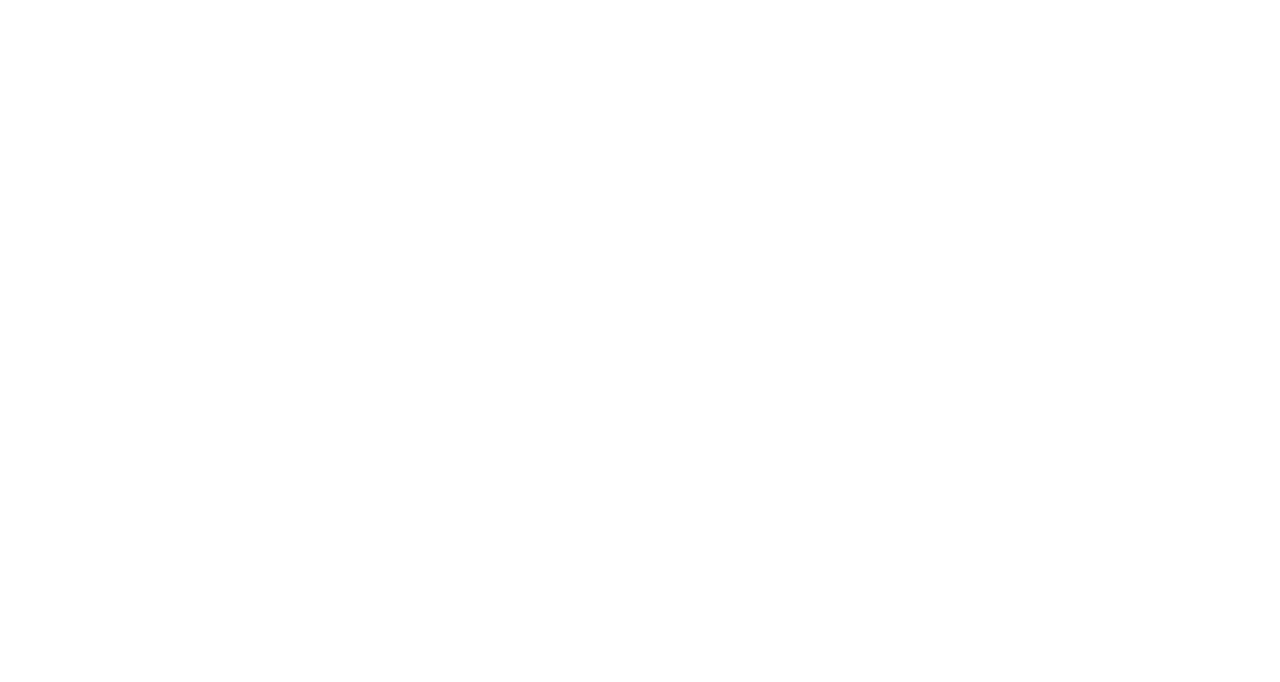
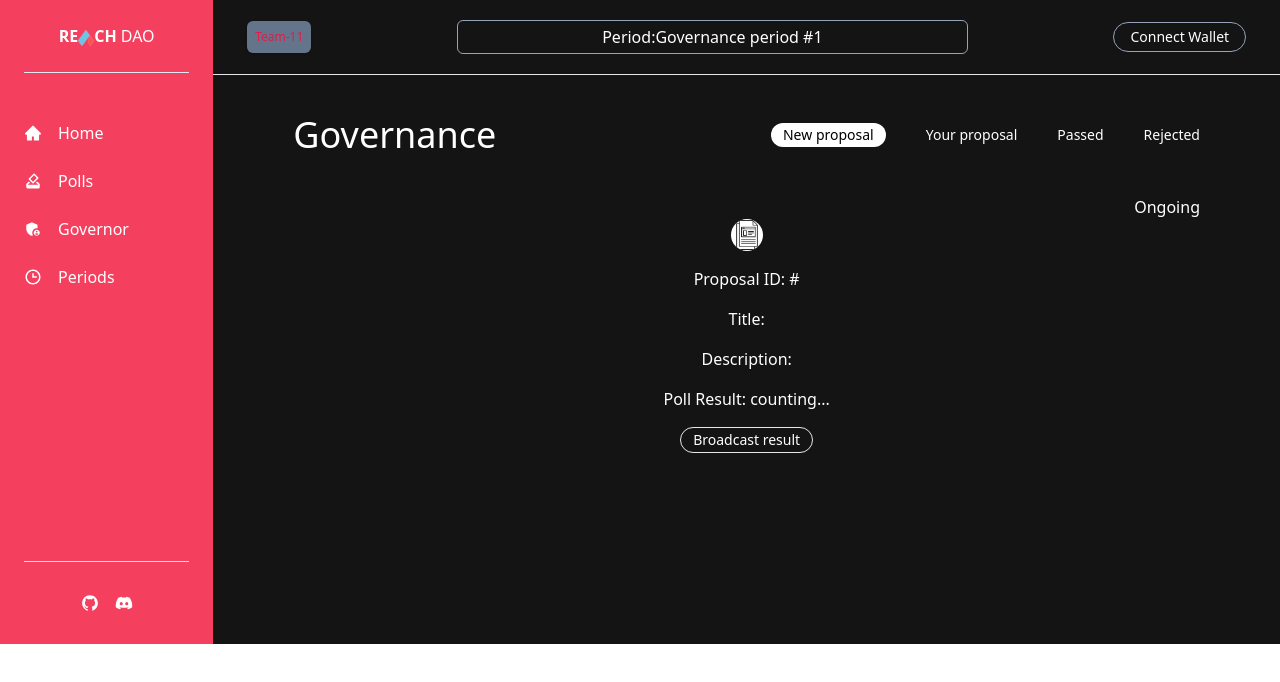
Before and after one commit to scapula07/Reach-Basic_DAO-team-11, a React (Create React App) app: page /governor/yourproposal in a window 1280 px wide. Before the commit this address had no page. Shown: the top 682 px of the page. Built offline with nearby package versions, Linux system fonts and the light colour scheme; no server answers; the database is empty; what @reach-sh/stdlib would draw is missing.

Commit message:
implementation of passed/rejection,voting n outcome display

```diff
--- a/src/App.js
+++ b/src/App.js
@@ -8,6 +8,7 @@
 import Rejected from './pages/polls/rejected';
 import NewProposals from './pages/governor/newproposals';
 import Proposal from './pages/proposal';
+import Yourproposal from './pages/governor/yourproposal';
 import Home from './pages/home';
 import { loadStdlib } from '@reach-sh/stdlib';
 import { ALGO_MyAlgoConnect as MyAlgoConnect } from '@reach-sh/stdlib';
@@ -29,6 +30,9 @@
             </Route>
             <Route  exact path="/governor"  element={< GovernorPage />} >
             <Route  exact path="newproposal"  element={< NewProposals/>} />
+
+            <Route  exact path="yourproposal"  element={<  Yourproposal />} />
+
             <Route  exact path="passed"  element={< Passed />} />
             <Route  exact path="rejected"  element={< Rejected/>} />
             </Route>
--- a/src/pages/governor/index.js
+++ b/src/pages/governor/index.js
@@ -8,7 +8,8 @@
                 <div className="flex  w-full justify-between items-center">
                   <h5 className="w-1/4 text-4xl">Governance</h5>
               <main className="flex w-3/4 justify-end space-x-10 items-center">
-                <Link to="newproposal"><h5 className="text-sm text-black bg-white hover:text-white hover:bg-rose-900 rounded-full py-0.5 px-3">New proposals</h5></Link>
+                <Link to="newproposal"><h5 className="text-sm text-black bg-white hover:text-white hover:bg-rose-900 rounded-full py-0.5 px-3">New proposal</h5></Link>
+                <Link to="yourproposal"> <h5 className="text-sm">Your proposal</h5></Link>
                <Link to="passed"> <h5 className="text-sm">Passed</h5></Link>
               <Link to="rejected"><h5 className="text-sm">Rejected</h5></Link>
               </main>
--- a/src/pages/governor/newproposals.js
+++ b/src/pages/governor/newproposals.js
@@ -1,7 +1,7 @@
 import React,{useState} from 'react'
 import { loadStdlib } from '@reach-sh/stdlib';
 import * as backend from '../../reach-app/build/index.main.mjs'
-import { AccountState } from '../../recoilState/globalState';
+import { AccountState,TimeoutState,PollState, DaoState  } from '../../recoilState/globalState';
 import { useRecoilValue,useRecoilState } from 'recoil';
 import Modal from "../../components/modal"
 import {AiOutlineCloseCircle} from "react-icons/ai"
@@ -17,7 +17,9 @@
     const [Id,setID]=useState("")
     const [title,setTitle]=useState("")
     const [description,setDescription]=useState("")
-    // const [ctInfo,setcInfo]=useState({})
+    const [timeout,setTimeout]=useRecoilState(TimeoutState )
+    const [daoState,setDaostate]=useRecoilState( DaoState )
+    const [pollOutcome,setPollOutcome]=useRecoilState(PollState  )
     const [price,setPrice]=useState("")
     const [proposalReady,setReady]=useState("")
     const [trigger,setTrigger] =useState(false)
@@ -41,9 +43,13 @@
       },
     showOutcome:(title, forProposal, againstProposal)=>{
        console.log(` alice saw proposal ${title} poll outcome: ${ forProposal} to ${againstProposal}`)
-     },
+       const dao=forProposal >2?"passed":"rejected"
+       setDaostate(dao)
+       setPollOutcome(`${ forProposal} to ${againstProposal}`)
+      },
     showTimeout:(timeout)=>{
        console.log(`${timeout} dealine reach `)
+       setTimeout("Dealine reached")
     }
    }
    setTrigger(true)
@@ -80,6 +86,8 @@
       });
       console.log("pushed to firebase")
       console.log(docRef)
+
+
 
    setID("")
    setTitle("")
--- /dev/null
+++ b/src/pages/governor/yourproposal.js
@@ -0,0 +1,85 @@
+import React,{useEffect,useState} from 'react'
+import { collection, onSnapshot, doc,getDocs,query, orderBy, limit, updateDoc,addDoc } from 'firebase/firestore'
+import { db } from '../../firebase/firebase.util'
+import proposalImg from "../../assests/proposal.png"
+
+import {TimeoutState,PollState,  DaoState  } from '../../recoilState/globalState';
+import { useRecoilValue } from 'recoil';
+
+export default function Yourproposal() {
+    const [Arrayproposal,Arraysetproposal] =useState([])
+    const [proposal,setProposal]=useState({})
+    const timeout=useRecoilValue(TimeoutState )
+    const pollOutcome=useRecoilValue(PollState )
+    const dao=useRecoilValue( DaoState )
+    const [updated,setUpdate]=useState(false)
+
+    useEffect(()=>{
+        const getProposals=async()=>{
+           const q = query(collection(db, "proposals"), orderBy("date", "desc"), limit(1));
+           const querySnapshot = await getDocs(q);
+           // console.log(querySnapshot)
+           querySnapshot.docs.map((doc)=>{
+              // console.log(doc.data())
+              setProposal({...doc.data(),id:doc.id})
+              Arraysetproposal([{...doc.data(),id:doc.id}])
+            })
+          // setproposal( querySnapshot.docs)
+        }
+
+        getProposals()
+    },[])
+    const broadCast=async()=>{
+        try{
+            const docRef = doc(db, "proposals", proposal.id);
+            await updateDoc(docRef, {
+                pollResult:pollOutcome,
+                timeout:timeout
+              });
+        }catch(e){
+            console.log(e)
+        }
+
+          setUpdate(true)
+          if(dao==="passed"){
+            const docRef = await addDoc(collection(db, "passed"), {
+                proposalId:proposal.proposalId,
+                title:proposal.title,
+                description:proposal.description,
+                price:proposal.price,
+                dao:"passed",
+                pollResult:pollOutcome,
+
+
+                });
+          }else{
+            const docRef = await addDoc(collection(db, "rejected"), {
+                proposalId:proposal.proposalId,
+                title:proposal.title,
+                description:proposal.description,
+                price:proposal.price,
+                dao:"rejected",
+                pollResult:pollOutcome,
+
+
+                });
+          }
+    }
+  return (
+    <div>
+         <div className=''>
+              <main className='flex justify-end w-full items-center'><h5>{timeout}</h5></main>
+                 <div className='flex flex-col items-center justify-center space-y-4'>
+                     <img src={proposalImg} alt="" className='bg-white h-8 w-8 rounded-full'/>
+                     <h5>Proposal ID: #{proposal.proposalId}</h5>
+                     <h5>Title: {proposal.title}</h5>
+                     <p>Description: {proposal.description}</p>
+                     <h5>Poll Result: {pollOutcome}</h5>
+                    {updated===false&& <button onClick={broadCast} className='border rounded-full py-0.5 text-sm px-3 hover:bg-rose-800 hover:border-0'>Broadcast result</button>}
+                    {updated===true&& <h5>Broadcasted</h5>}
+                 </div>
+              </div>
+
+    </div>
+  )
+}
--- a/src/pages/polls/voting.js
+++ b/src/pages/polls/voting.js
@@ -23,7 +23,8 @@
   const [Arrayproposal,Arraysetproposal] =useState([])
   const [proposal,setProposal]=useState({})
   const [myVote,setMyvote]=useState(false)
-
+   const [hasVoted,setHasvoted]=useState(false)
+   const [choice,setChoice]=useState(false)
   const account =useRecoilValue(AccountState)
   const [ctcInfo,setctcInfo]=useState({})
   const ticketPrice=0.0
@@ -57,17 +58,26 @@
     const submitVote=async()=>{
       try{
          const value = await connectedCtc.current.apis.Voter.vote(myVote)
+         setChoice(value)
          console.log(value,"resultfrom")
       }catch(e){
          console.log(e)
       }
 
+      setHasvoted(true)
 
-          setCanVote(false)
+    }
+     const ok=()=>{
+         setCanVote(false)
+
           setTrigger(false)
-    }
+     }
+     const showVoteOutcome=()=>{
+
+     }
 
     console.log(ctcInfo,typeof(ctcInfo))
+
   return (
     <div>
 
@@ -105,9 +115,9 @@
                 <h5 className='text-sm '>Maximum voting period</h5>
                 <h5 className='text-sm font-light'>{" 10 days"}</h5>
              </main>
-             <main className='flex flex-col items-center'>
-                <h5 className='text-sm '>Voting period</h5>
-                <h5 className='text-sm font-light'>{`${deadline} days`}</h5>
+             <main onClick={showVoteOutcome} className='flex flex-col items-center bg-slate-700 px-3 py-0.5 rounded-lg shadow-lg hover:bg-slate-900 active:bg-white'>
+                <h5 className='text-sm text-slate-400 '>Voting Outcome</h5>
+                <h5 className='text-sm font-light'>{`0/0`}</h5>
              </main>
 
            </div>
@@ -137,7 +147,10 @@
                 {canVote===true&&
                  <div className='flex flex-col justify-center items-center space-y-4'>
                     <GiVote  className='text-7xl'/>
+                    {hasVoted===false&&
+                      <>
                     <h5>Your Vote</h5>
+
                     <main className='radio-item flex space-x-4'>
                       <h5 className='h-5 w-5  hover:bg-green-900 active:bg-white rounded-full flex justify-center items-center' onClick={()=>setMyvote(true)}>< BiRadioCircleMarked className='text-3xl text-green-500'/></h5>
                       <h5 className='h-5 w-5 hover:bg-rose-900 rounded-full flex justify-center items-center active:bg-white ' onClick={()=>setMyvote(false)}>< BiRadioCircleMarked  className='text-3xl text-rose-700'/></h5>
@@ -146,6 +159,16 @@
 
                        <button onClick={submitVote} className="rounded-full py-0.5 px-3 hover:bg-white hover:text-black border text-sm">Submit</button>
                        <h5 className='text-xs'>Deposit Needed: {`${proposal.price} Algo`}</h5>
+                       </>
+                    }
+
+                    {hasVoted===true&&
+                      <>
+                      <p className='px-2 text-sm'>{`You voted in  ${choice==true?"support":"against"} of proposal ID:#{proposal.proposalId}`}</p>
+                      <button className="px-3 py-0.5 border text-sm" onClick={ok}>Ok</button>
+                      </>
+
+                     }
                  </div>
                 }
                </div>
--- a/src/recoilState/globalState.js
+++ b/src/recoilState/globalState.js
@@ -7,7 +7,19 @@
 
 
 
-export const TutorsState =atom({
-  key:"Tutors",
-  default:[]
+export const TimeoutState =atom({
+  key:"Timeout",
+  default:"Ongoing"
 })
+
+
+export const PollState =atom({
+  key:"Poll",
+  default:"counting..."
+})
+
+
+export const DaoState =atom({
+  key:"Dao",
+  default:"rejected"
+})
```
